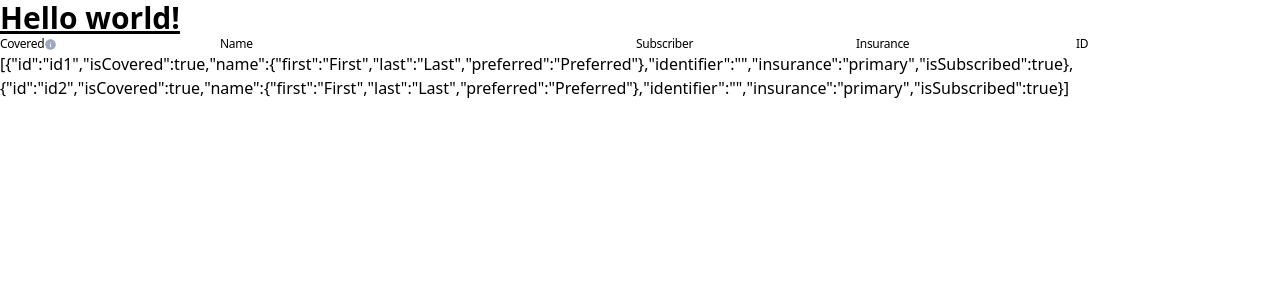
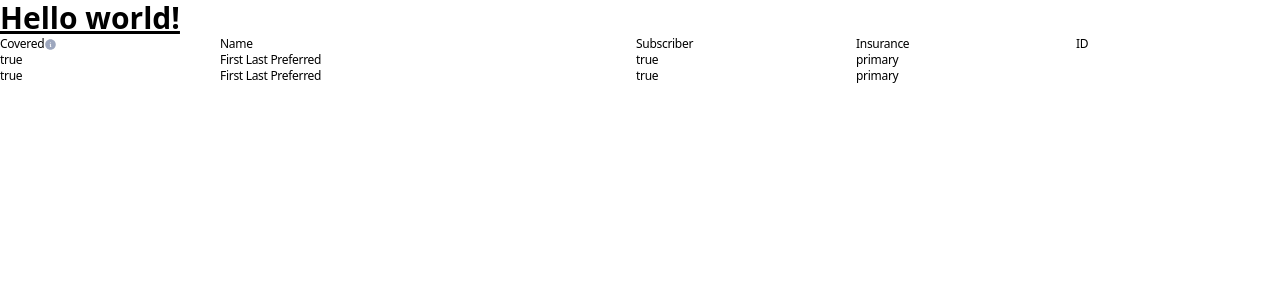
Before and after one commit to JiteshKusalkar/getneem, a Next.js app: page / in a window 1280 px wide. Shown: the top 300 px of the page. Built offline with nearby package versions, Linux system fonts and the light colour scheme.

Commit message:
feat: add table body

```diff
--- a/components/Table/Cell.tsx
+++ b/components/Table/BodyCell.tsx
@@ -1,12 +1,12 @@
 import { ReactNode } from 'react';
 import styles from './Cell.module.css';
 
-interface ColumnProps {
+interface BodyCellProps {
   column: () => ReactNode;
 }
 
-function Cell({ column }: ColumnProps) {
+function BodyCell({ column }: BodyCellProps) {
   return <div className={styles.headerCell}>{column()}</div>;
 }
 
-export default Cell;
+export default BodyCell;
--- /dev/null
+++ b/components/Table/HeaderCell.tsx
@@ -0,0 +1,12 @@
+import { ReactNode } from 'react';
+import styles from './Cell.module.css';
+
+interface HeaderCellProps {
+  column: ReactNode;
+}
+
+function HeaderCell({ column }: HeaderCellProps) {
+  return <div className={styles.headerCell}>{column}</div>;
+}
+
+export default HeaderCell;
--- a/components/Table/Table.tsx
+++ b/components/Table/Table.tsx
@@ -1,4 +1,5 @@
 import { ReactNode } from 'react';
+import TableBody from './TableBody';
 import TableHeader from './TableHeader';
 
 interface Username {
@@ -20,7 +21,7 @@ export interface HouseholdData {
 
 export interface Column {
   Header: () => ReactNode;
-  Cell: () => ReactNode;
+  Cell: (data: HouseholdData) => ReactNode;
 }
 
 interface TableProps {
@@ -32,7 +33,7 @@ function Table({ data, columns }: TableProps) {
   return (
     <div>
       <TableHeader columns={columns} />
-      <div>{JSON.stringify(data)}</div>
+      <TableBody data={data} columns={columns} />
     </div>
   );
 }
--- /dev/null
+++ b/components/Table/TableBody.tsx
@@ -0,0 +1,26 @@
+import HeaderCell from './HeaderCell';
+import { Column, HouseholdData } from './Table';
+
+interface TableBodyProps {
+  data: HouseholdData[];
+  columns: Column[];
+}
+
+function TableBody({ columns, data }: TableBodyProps) {
+  return (
+    <div>
+      {data.map((item) => (
+        <div
+          key={item.id}
+          className="grid grid-cols-[1fr,400px,repeat(3,minmax(0,1fr))] gap-4"
+        >
+          {columns.map((column, i) => (
+            <HeaderCell column={column.Cell(item)} key={i} />
+          ))}
+        </div>
+      ))}
+    </div>
+  );
+}
+
+export default TableBody;
--- a/components/Table/TableHeader.tsx
+++ b/components/Table/TableHeader.tsx
@@ -1,4 +1,4 @@
-import Cell from './Cell';
+import HeaderCell from './HeaderCell';
 import { Column } from './Table';
 import styles from './TableHeader.module.css';
 
@@ -10,7 +10,7 @@ function TableHeader({ columns }: TableHeaderProps) {
   return (
     <div className={styles.main}>
       {columns.map((column, i) => (
-        <Cell column={column.Header} key={i} />
+        <HeaderCell column={column.Header()} key={i} />
       ))}
     </div>
   );
--- a/pages/index.tsx
+++ b/pages/index.tsx
@@ -47,40 +47,42 @@ export default function Home() {
             </>
           );
         },
-        Cell() {
-          return <div>Col 1</div>;
+        Cell(row: HouseholdData) {
+          return <div>{row.isCovered ? 'true' : 'false'}</div>;
         },
       },
       {
         Header() {
           return 'Name';
         },
-        Cell() {
-          return <div>Col 2</div>;
+        Cell(row: HouseholdData) {
+          return (
+            <div>{`${row.name.first} ${row.name.last} ${row.name.preferred}`}</div>
+          );
         },
       },
       {
         Header() {
           return 'Subscriber';
         },
-        Cell() {
-          return <div>Col 2</div>;
+        Cell(row: HouseholdData) {
+          return <div>{row.isSubscribed ? 'true' : 'false'}</div>;
         },
       },
       {
         Header() {
           return 'Insurance';
         },
-        Cell() {
-          return <div>Col 2</div>;
+        Cell(row: HouseholdData) {
+          return <div>{row.insurance}</div>;
         },
       },
       {
         Header() {
           return 'ID';
         },
-        Cell() {
-          return <div>Col 2</div>;
+        Cell(row: HouseholdData) {
+          return <div>{row.identifier}</div>;
         },
       },
     ],
```
